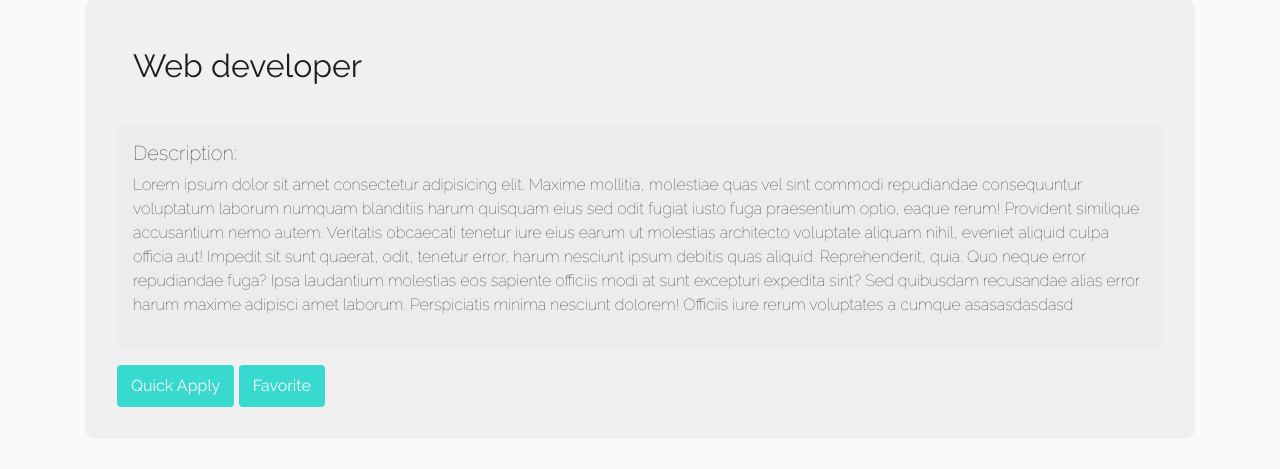
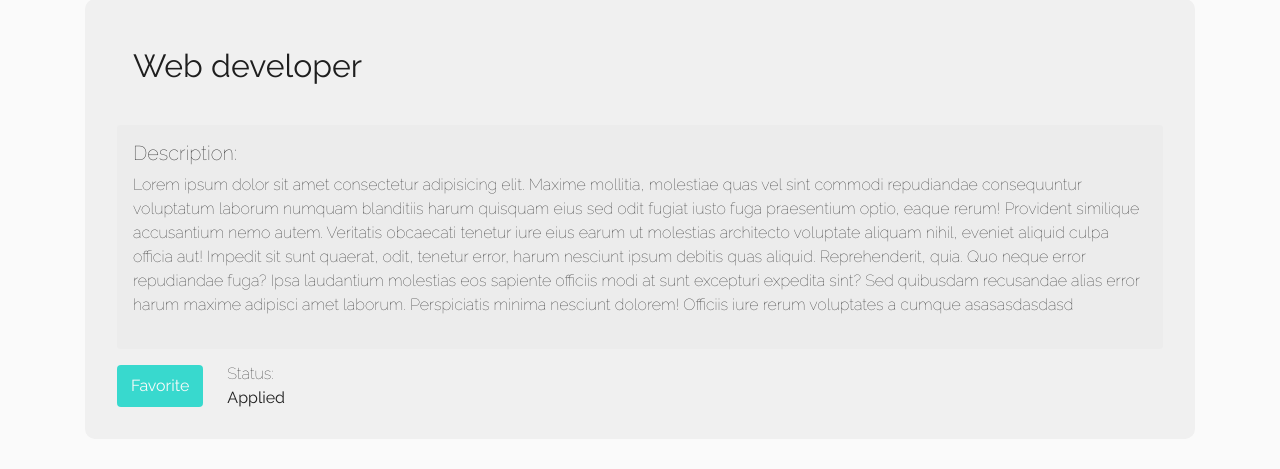
Before and after one commit to joaquinllopez00/job-board-v2, a Django app: page /listing/8/ in a window 1280 px wide. Shown: the part 129-598 px from the top of the page. Run offline with Django 3.2, Linux system fonts and the light colour scheme; a user stored in the database is signed in; data comes from the database, SQL or seed files in the repository; both versions use the stored data as it was after the commit; some libraries are stand-ins or nearby versions.

Commit message:
added fields to the listing model to reflect what stage of applying the user is in

```diff
--- a/app/settings.py
+++ b/app/settings.py
@@ -27,7 +27,7 @@ DEBUG = True
 
 ALLOWED_HOSTS = []
 
-
+LOGIN_URL='/login'
 # Application definition
 
 INSTALLED_APPS = [
--- a/job/views.py
+++ b/job/views.py
@@ -7,16 +7,34 @@ from .helpers import searchAlgo
 from .models import Listing
 from .forms import CreateListingForm
 # Create your views here.
-class listing_detail_view(View):
+class listing_detail_view(LoginRequiredMixin, View):
+
 
     def get(self, request, *args, **kwargs):
+
+        template = 'listing_detail.html'
+        user = request.user
         listing_id = kwargs['listing_id']
-        template = 'listing_detail.html'
         listing = Listing.objects.get(id=listing_id)
+        if not user in listing.applicants.all():
+            print("line 19 should work")
+            print(user, listing.applicants)
         context = {
-            'listing': listing
+            'listing': listing,
+            'user': user
         }
         return render(request, template, context)
+    def post(self, request, *args, **kwargs):
+        template = 'listing_detail.html'
+        user = request.user
+        listing_id = kwargs['listing_id']
+        listing = Listing.objects.get(id=listing_id)
+        listing.applicants.add(user)
+        listing.save()
+        print(listing.applicants)
+
+        return HttpResponseRedirect("/listing/%s" % listing.id)
+
 
 class create_listing_view(View):
     def get(self, request):
--- a/static/listing.css
+++ b/static/listing.css
@@ -33,6 +33,15 @@
   border-radius: 4px;
   cursor: pointer;
 }
+
+#listing__button{
+  padding: none;
+  height: 42px;
+  width: 120px;
+  color: var(--offWhite);
+  margin-left: 1rem;
+}
+
 
 #listing__button a,
 #favorite_button a {
@@ -70,3 +79,30 @@
 #listing-message a{
   color: rgba(10,160,160);
 }
+
+#listing-quick-apply{
+  display: inline-block;
+}
+
+#listing-quick-apply button{
+  z-index: 999;
+}
+
+.listing-buttons__container {
+  display: flex;
+  height: 58px;
+  width: 20%;
+}
+
+#listing-quick-apply__message{
+  display: flex;
+  align-items: center;
+  justify-content: center;
+  margin-top: 1rem;
+  padding: var(--button-padding);
+  margin-left: 1rem;
+}
+
+#listing-quick-apply__message p{
+  margin-bottom: 0;
+}
--- a/templates/listing_detail.html
+++ b/templates/listing_detail.html
@@ -11,12 +11,33 @@
     <h5>Description:</h5>
     <p>{{listing.description}}</p>
   </div>
-  <button id=listing__button>
-      <a href="/listing/{{listing.id}}/">Quick Apply</a>
-  </button>
-  <button id="favorite_button">
+  <div class="listing-buttons__container">
+    <button type="submit" id="favorite_button">
       <a href="/favorite/{{listing.id}}/">{% if not favorite %}Favorite{% else %}Unfavorite{% endif %}</a>
   </button>
+  {% if not user in listing.applicants.all %}
+    <form id="listing-quick-apply" method="post" action="">
+    {% csrf_token %}
+      <button type="submit" id=listing__button>
+      Quick Apply
+      </button>
+    </form>
+    {% else %}
+    <div id="listing-quick-apply__message">
+      {% if user in listing.applicants.all %}
+      <p class="listing-status">Status: <strong>Applied</strong></p>
+      {% elif user in listing.accepted_apps.all %}
+      <p class="listing-status">Status: <strong> Reviewing your application</strong></p>
+      {% elif user in listing.interviewing_apps.all %}
+      <p class="listing-status">Status: <strong>Interviewing</strong></p>
+      {% elif user in listing.denied_apps.all %}
+      <p class="listing-status">Status: <strong>Rejected</strong></p>
+      {% endif %}
+      {% endif %}
+    </div>
+
+
+  </div>
   <div class="listing-messages__container">
   {% for message in messages %}
     <div class="{{ message.tags }}">
```
Also changed, not shown: db.sqlite3, job/migrations/0002_auto_20210715_0145.py (added).
